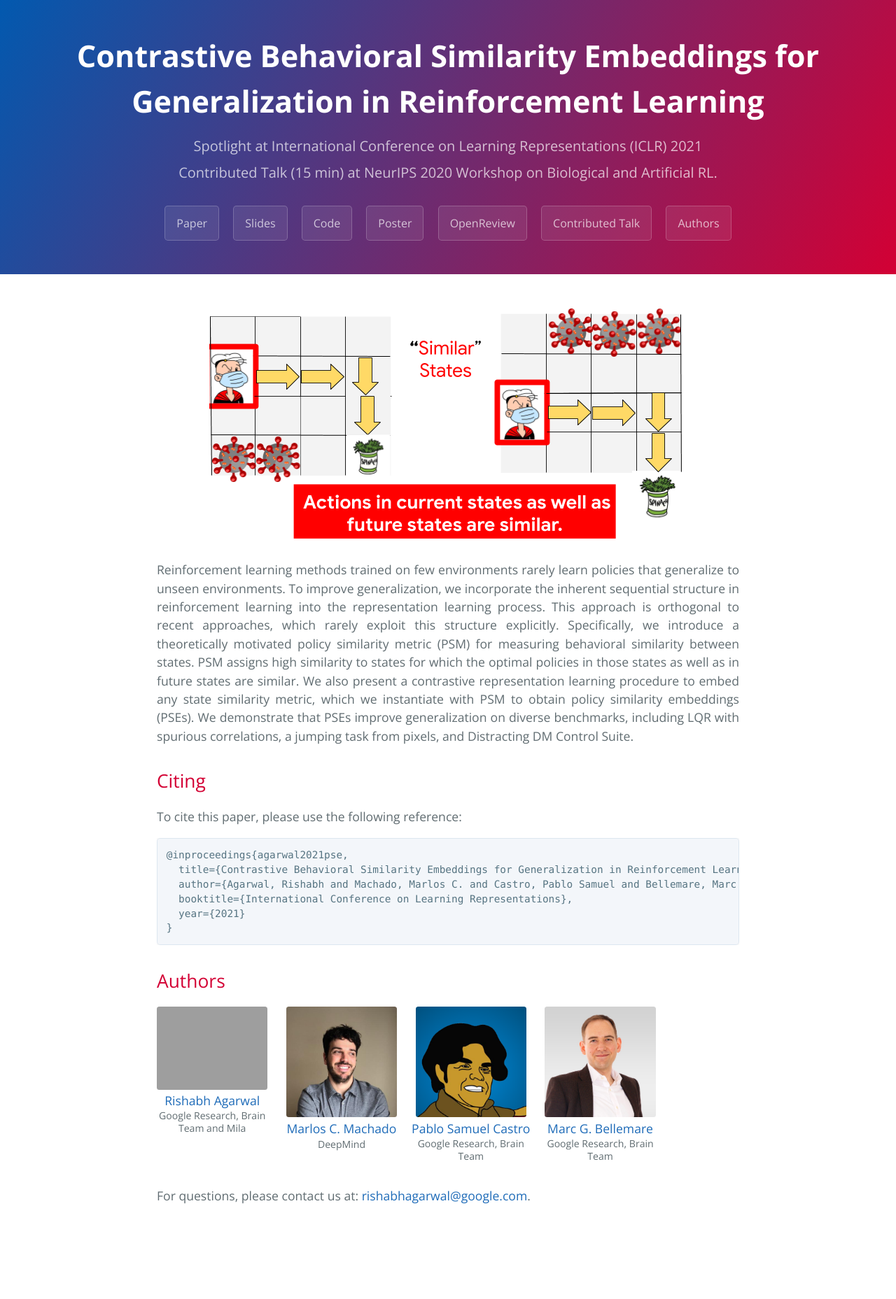
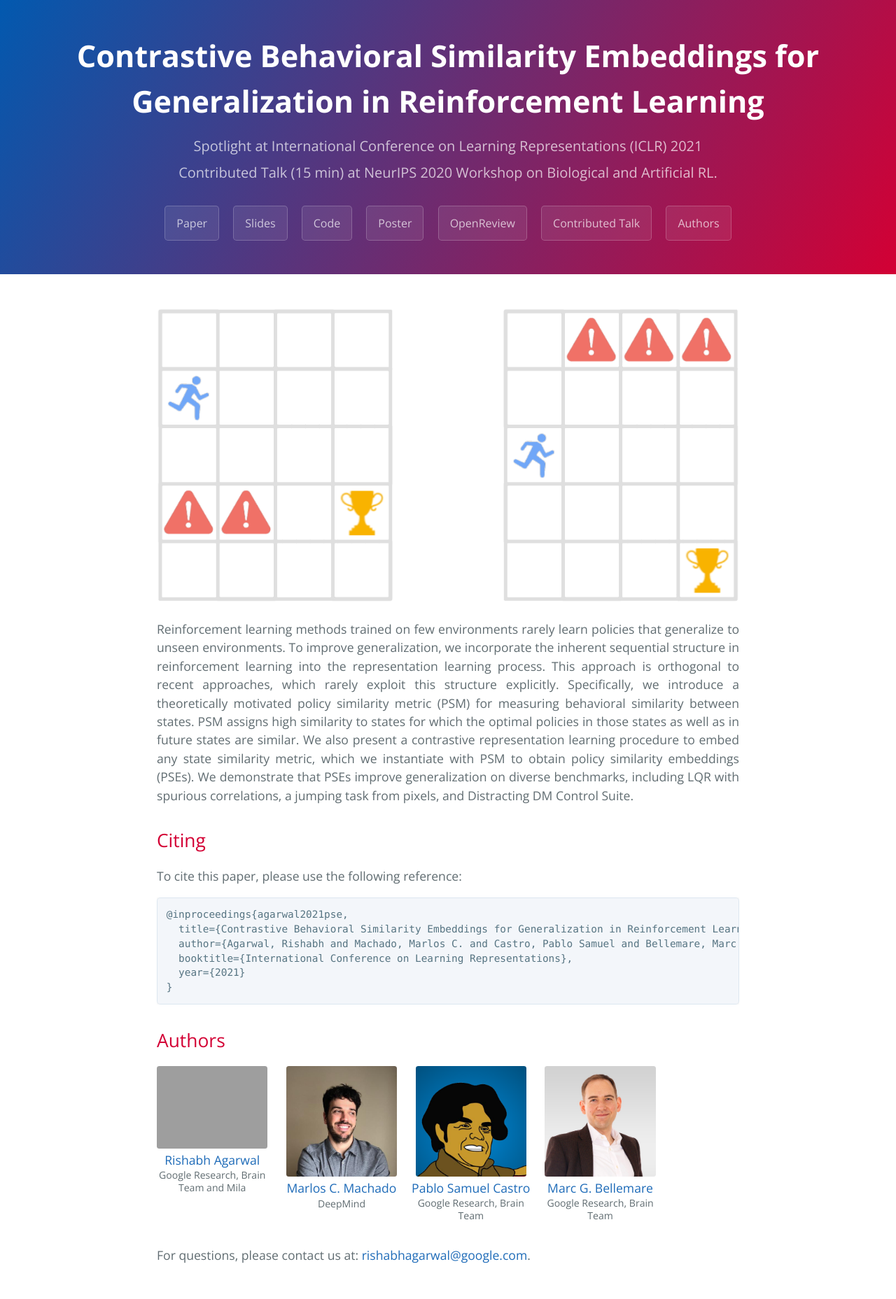
Before and after one commit to agarwl/pse, a Jekyll site: the page built from index.md, in a window 1280 px wide. Shown: the whole page at 70% size. Built offline with Jekyll 4.4.1, drawn with Linux system fonts in a browser that asks for light colours; before the commit the page ends 1772 px from its top, so only the background shows below that.

Commit message:
Update index.md

```diff
--- a/index.md
+++ b/index.md
@@ -5,7 +5,7 @@ layout: default
 
 <style>thead { display: none; }</style>
 
-<p class="cover" align="center"> <img src="assets/behavioral_similarity.png" /> </p>
+<p class="cover" align="center"> <img src="assets/pse.gif" /> </p>
 
 Reinforcement learning methods trained on few environments rarely learn policies that generalize to unseen environments. To improve generalization, we incorporate the inherent sequential structure in reinforcement learning into the representation learning process. This approach is orthogonal to recent approaches, which rarely exploit this structure explicitly. Specifically, we introduce a theoretically motivated policy similarity metric (PSM) for measuring behavioral similarity between states. PSM assigns high similarity to states for which the optimal policies in those states as well as in future states are similar. We also present a contrastive representation learning procedure to embed any state similarity metric, which we instantiate with PSM to obtain policy similarity embeddings (PSEs). We demonstrate that PSEs improve generalization on diverse benchmarks, including LQR with spurious correlations, a jumping task from pixels, and Distracting DM Control Suite.
 
```
